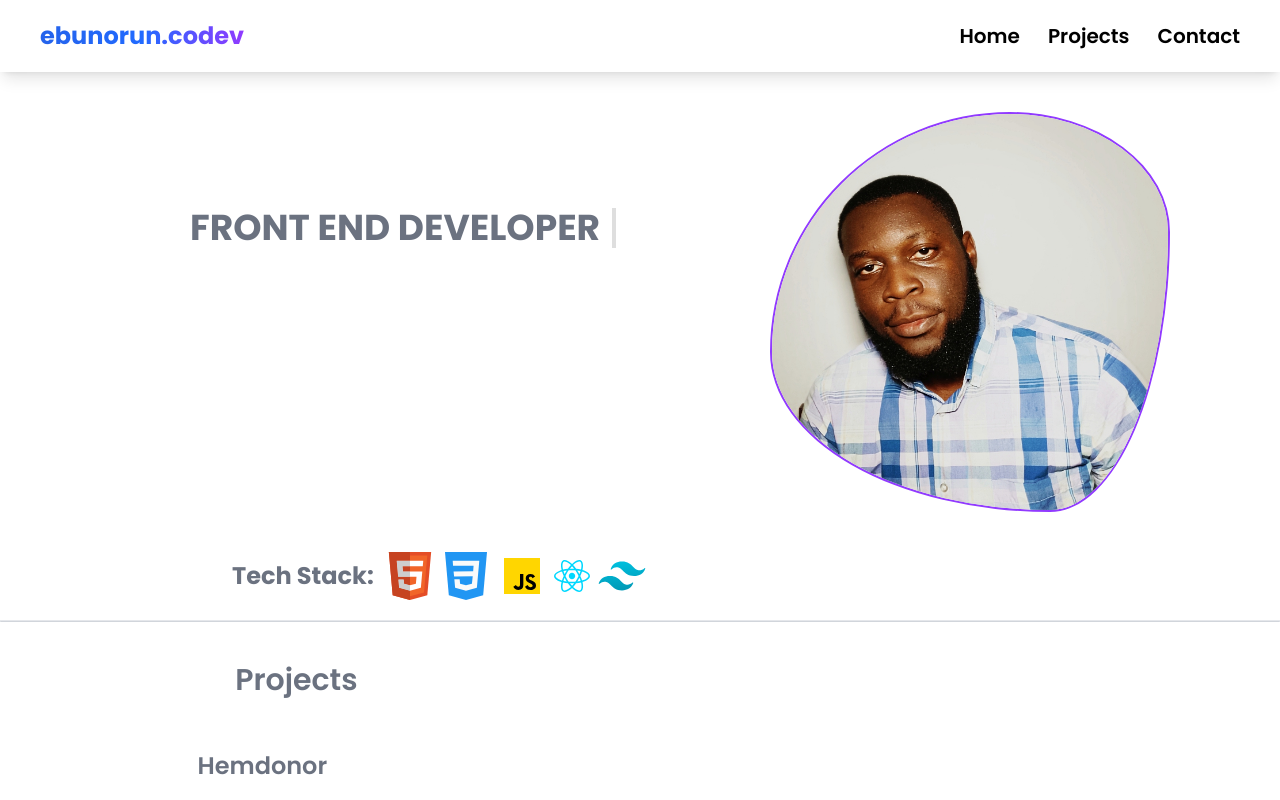
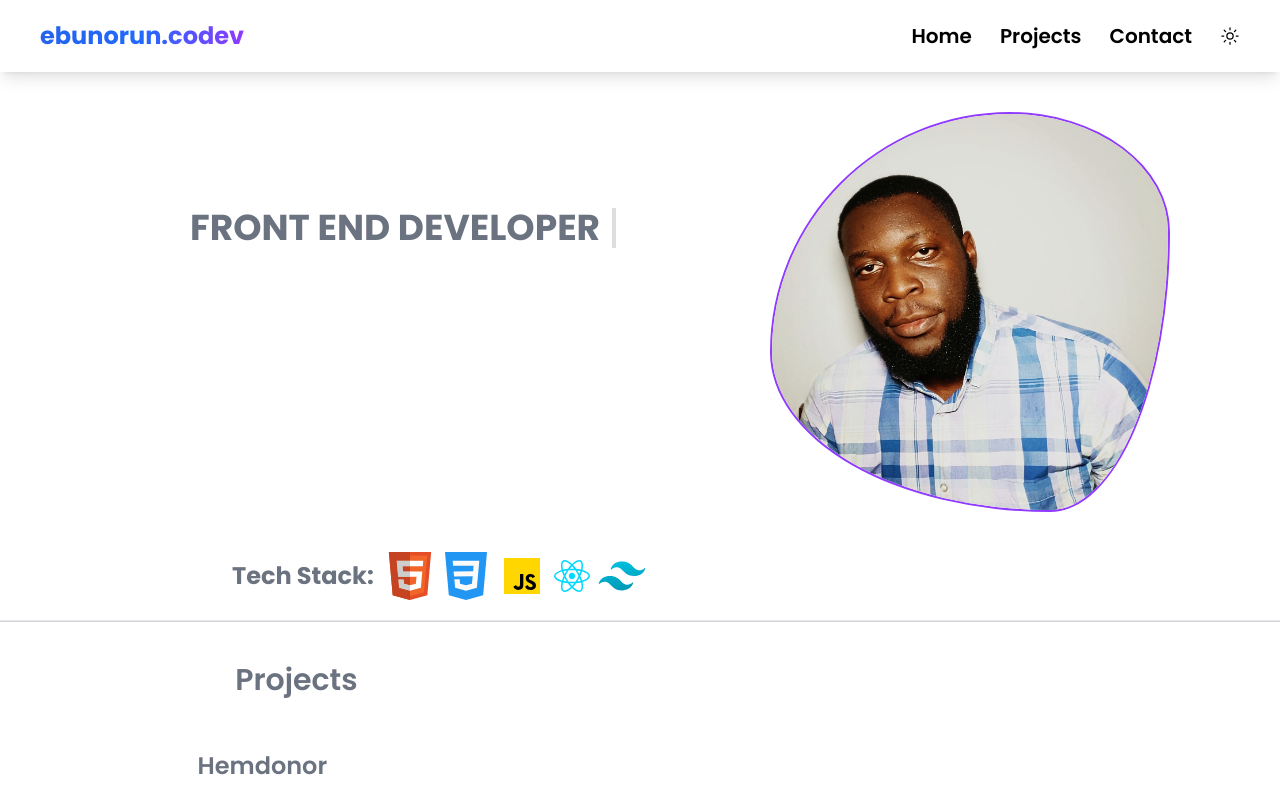
Before and after one commit to SamsonI95/ebunorun-web-portfolio, a React (Vite) app: page / in a window 1280 px wide. Shown: the top 800 px of the page. Built offline with nearby package versions, Linux system fonts and the light colour scheme.

Commit message:
Dark theme

```diff
--- a/src/App.css
+++ b/src/App.css
@@ -6,6 +6,11 @@
 
 body {
   font-family: "Poppins";
+}
+
+.dark-theme {
+  background-color: #333;
+  color: #fff;
 }
 
 /* Profile image container */
@@ -22,13 +27,14 @@ body {
 }
 
 .animated-border {
-  animation:  morph 8s ease-in-out infinite;
+  animation: morph 8s ease-in-out infinite;
   border-radius: 60% 40% 30% 70%/60% 30% 70% 40%;
   transition: all 1s ease-in-out;
 }
 
 .typewriter-text {
   position: relative;
+  width: 449px;
 }
 
 .typewriter-text::before,
--- a/src/App.jsx
+++ b/src/App.jsx
@@ -13,8 +13,17 @@ import { FaPhoneAlt } from "react-icons/fa";
 import { FaLinkedin } from "react-icons/fa";
 import { FaGithub } from "react-icons/fa6";
 import { FaWhatsapp } from "react-icons/fa";
+import { IoSunnyOutline } from "react-icons/io5";
+import { IoIosMoon } from "react-icons/io";
 
 function App() {
+  //theme setting
+  const [theme, setTheme] = useState("light"); // Default theme is light
+
+  const toggleTheme = () => {
+    setTheme((prevTheme) => (prevTheme === "light" ? "dark" : "light"));
+  };
+
   //mobile navbar
   const [isMenuOpen, setIsMenuOpen] = useState(false);
 
@@ -73,7 +82,7 @@ function App() {
 
   return (
     <>
-      <div>
+      <div  className={`App ${theme === "dark" ? "dark-theme" : ""}`}>
         <nav className="flex items-center justify-between px-5 py-3 lg:px-10 lg:py-5 lg:shadow-lg">
           <h3 className="font-bold text-2xl bg-gradient-to-r from-blue-600 via-[#216aff] to-[#913aff] inline-block text-transparent bg-clip-text">
             ebunorun.codev
@@ -100,6 +109,9 @@ function App() {
             >
               Contact
             </a>
+            <button onClick={toggleTheme}>
+              {theme === "light" ? <IoSunnyOutline/> : <IoIosMoon/>}
+            </button>
           </div>
           <div className="md:hidden">
             {isMenuOpen ? (
```
